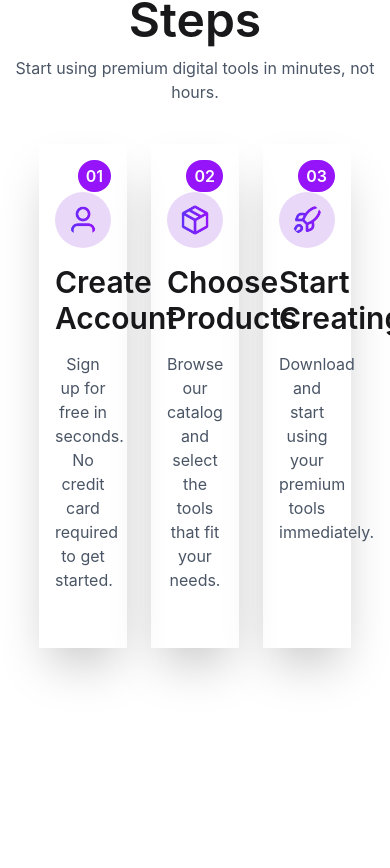
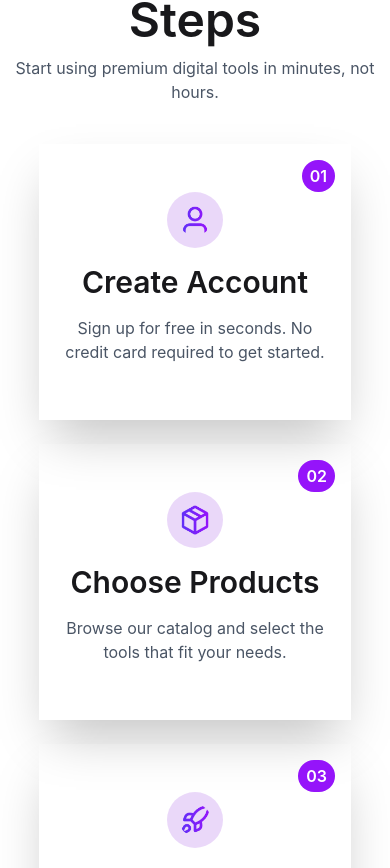
Before and after one commit to Nayem0087/assignment-06, a React (Vite) app: page / in a window 390 px wide. Shown: the part 1276-2144 px from the top of the page. Before the commit the page ends 2004 px from the top, so only its background shows below. Built offline with nearby package versions, Linux system fonts and the light colour scheme.

Commit message:
added my responsive get started section

```diff
--- a/src/assets/Component/GetStarted.jsx
+++ b/src/assets/Component/GetStarted.jsx
@@ -8,7 +8,7 @@ const GetStarted = () => {
         <div>
             <h2 className='font-semibold text-5xl text-center'>Get Started in 3 Steps</h2>
             <p className='text-gray-600 text-center pt-3 pb-10'>Start using premium digital tools in minutes, not hours.</p>
-            <div className='max-w-[80%] mx-auto grid grid-cols-3 gap-6 mb-20'>
+            <div className='max-w-[80%] mx-auto grid lg:grid-cols-3 md:grid-cols-2 grid-cols-1 gap-6 mb-20'>
                 <div className='shadow-2xl flex flex-col text-center p-4'>
                     <button className='flex justify-end'>
                         <a className='bg-[#9514FA] rounded-full py-1 px-2 flex justify-center text-white font-semibold'>01</a>
```
